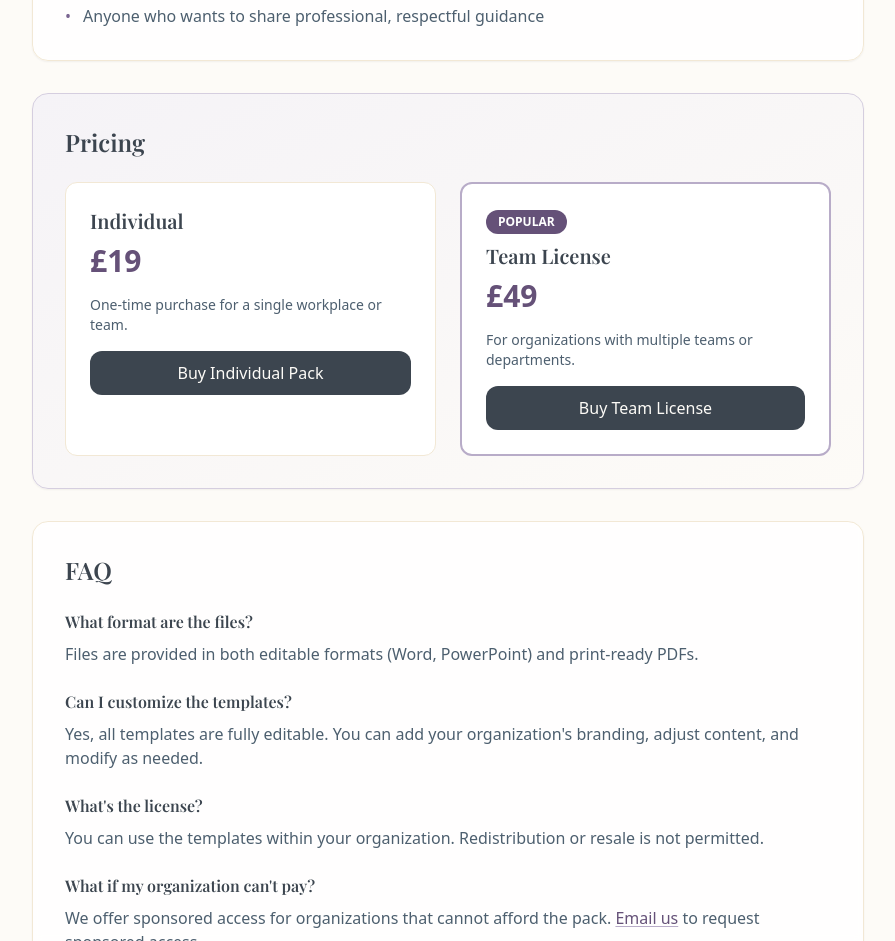
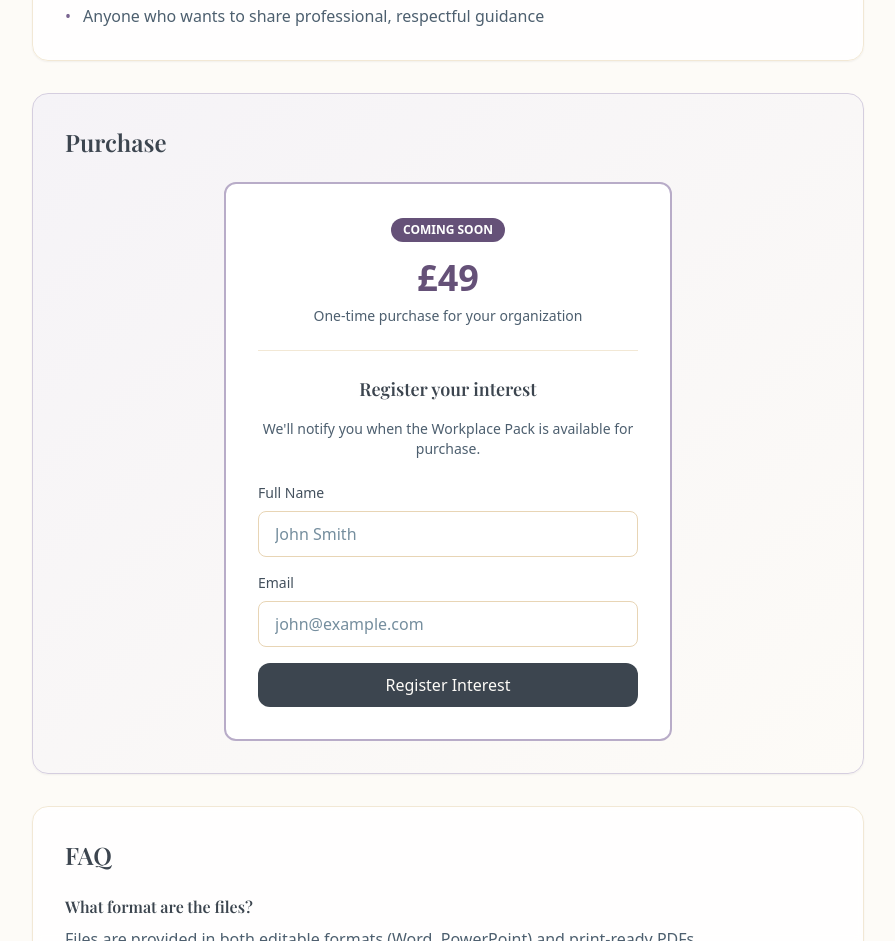
Before and after one commit to RidhwanDev/ramadanatwork, a Next.js app: page /workplace-pack in a window 1280 px wide. Shown: the part 920-1861 px from the top of the page, without its empty margins (192-1087 px from the left). Built offline with nearby package versions, Linux system fonts and the light colour scheme; no server answers.

Commit message:
register interest

```diff
--- /dev/null
+++ b/app/api/register-interest/route.ts
@@ -0,0 +1,61 @@
+import { NextRequest, NextResponse } from "next/server";
+import { Resend } from "resend";
+
+const resend = new Resend(process.env.RESEND_API_KEY);
+
+export async function POST(request: NextRequest) {
+  try {
+    const { name, email } = await request.json();
+
+    // Validate input
+    if (!name || !email) {
+      return NextResponse.json(
+        { error: "Name and email are required" },
+        { status: 400 }
+      );
+    }
+
+    if (!/^[^\s@]+@[^\s@]+\.[^\s@]+$/.test(email)) {
+      return NextResponse.json(
+        { error: "Invalid email address" },
+        { status: 400 }
+      );
+    }
+
+    // Send email notification
+    const { data, error } = await resend.emails.send({
+      from: "Ramadan at Work <noreply@ramadanatwork.com>",
+      to: "ridhwan.developer@gmail.com",
+      subject: "New Workplace Pack Interest Registration",
+      html: `
+        <h2>New Interest Registration</h2>
+        <p><strong>Name:</strong> ${name}</p>
+        <p><strong>Email:</strong> ${email}</p>
+        <p><strong>Date:</strong> ${new Date().toLocaleString("en-GB", { timeZone: "Europe/London" })}</p>
+      `,
+      text: `
+        New Interest Registration
+
+        Name: ${name}
+        Email: ${email}
+        Date: ${new Date().toLocaleString("en-GB", { timeZone: "Europe/London" })}
+      `,
+    });
+
+    if (error) {
+      console.error("Resend error:", error);
+      return NextResponse.json(
+        { error: "Failed to send notification email" },
+        { status: 500 }
+      );
+    }
+
+    return NextResponse.json({ success: true, messageId: data?.id });
+  } catch (error) {
+    console.error("Register interest error:", error);
+    return NextResponse.json(
+      { error: "Internal server error" },
+      { status: 500 }
+    );
+  }
+}
--- a/app/workplace-pack/page.tsx
+++ b/app/workplace-pack/page.tsx
@@ -1,6 +1,7 @@
 import { Metadata } from "next";
 import Link from "next/link";
 import { site } from "@/lib/content";
+import { RegisterInterestForm } from "@/components/RegisterInterestForm";
 
 export const metadata: Metadata = {
   title: "Workplace Pack",
@@ -91,30 +92,30 @@ export default function WorkplacePackPage() {
           </ul>
         </section>
 
-        {/* Pricing */}
+        {/* Purchase */}
         <section className="card p-8 mb-8 bg-gradient-to-br from-dusk-50 to-sand-50 border-dusk-200">
           <h2 className="font-display text-2xl font-semibold text-night-800 mb-6">
-            Pricing
+            Purchase
           </h2>
-          <div className="grid md:grid-cols-2 gap-6">
-            <div className="bg-white rounded-xl p-6 border border-sand-200">
-              <h3 className="font-display text-xl font-semibold text-night-800 mb-2">Individual</h3>
-              <p className="text-3xl font-bold text-dusk-600 mb-4">£19</p>
-              <p className="text-night-600 text-sm mb-4">One-time purchase for a single workplace or team.</p>
-              <button className="btn-primary w-full">
-                Buy Individual Pack
-              </button>
+          <div className="bg-white rounded-xl p-8 border-2 border-dusk-300 max-w-md mx-auto">
+            <div className="text-center mb-6">
+              <div className="inline-block bg-dusk-600 text-white text-xs font-semibold px-3 py-1 rounded-full mb-4">
+                COMING SOON
+              </div>
+              <p className="text-4xl font-bold text-dusk-600 mb-2">£49</p>
+              <p className="text-night-600 text-sm">
+                One-time purchase for your organization
+              </p>
             </div>
-            <div className="bg-white rounded-xl p-6 border-2 border-dusk-300">
-              <div className="inline-block bg-dusk-600 text-white text-xs font-semibold px-3 py-1 rounded-full mb-2">
-                POPULAR
-              </div>
-              <h3 className="font-display text-xl font-semibold text-night-800 mb-2">Team License</h3>
-              <p className="text-3xl font-bold text-dusk-600 mb-4">£49</p>
-              <p className="text-night-600 text-sm mb-4">For organizations with multiple teams or departments.</p>
-              <button className="btn-primary w-full">
-                Buy Team License
-              </button>
+
+            <div className="border-t border-sand-200 pt-6">
+              <h3 className="font-display text-lg font-semibold text-night-800 mb-4 text-center">
+                Register your interest
+              </h3>
+              <p className="text-sm text-night-600 mb-6 text-center">
+                We&apos;ll notify you when the Workplace Pack is available for purchase.
+              </p>
+              <RegisterInterestForm />
             </div>
           </div>
         </section>
--- /dev/null
+++ b/components/RegisterInterestForm.tsx
@@ -0,0 +1,111 @@
+"use client";
+
+import { useState, FormEvent } from "react";
+
+export function RegisterInterestForm() {
+  const [name, setName] = useState("");
+  const [email, setEmail] = useState("");
+  const [status, setStatus] = useState<"idle" | "loading" | "success" | "error">("idle");
+  const [errorMessage, setErrorMessage] = useState("");
+
+  const handleSubmit = async (e: FormEvent) => {
+    e.preventDefault();
+    setStatus("loading");
+    setErrorMessage("");
+
+    try {
+      const response = await fetch("/api/register-interest", {
+        method: "POST",
+        headers: {
+          "Content-Type": "application/json",
+        },
+        body: JSON.stringify({ name, email }),
+      });
+
+      const data = await response.json();
+
+      if (!response.ok) {
+        throw new Error(data.error || "Something went wrong");
+      }
+
+      setStatus("success");
+      setName("");
+      setEmail("");
+    } catch (error) {
+      setStatus("error");
+      setErrorMessage(
+        error instanceof Error ? error.message : "Failed to register interest. Please try again."
+      );
+    }
+  };
+
+  return (
+    <form onSubmit={handleSubmit} className="space-y-4">
+      <div>
+        <label htmlFor="name" className="block text-sm font-medium text-night-700 mb-2">
+          Full Name
+        </label>
+        <input
+          id="name"
+          type="text"
+          required
+          value={name}
+          onChange={(e) => setName(e.target.value)}
+          placeholder="John Smith"
+          className="w-full px-4 py-2.5 rounded-lg border border-sand-300 bg-white text-night-800 placeholder:text-night-400 focus:outline-none focus:ring-2 focus:ring-dusk-400 focus:border-transparent"
+          disabled={status === "loading"}
+        />
+      </div>
+
+      <div>
+        <label htmlFor="email" className="block text-sm font-medium text-night-700 mb-2">
+          Email
+        </label>
+        <input
+          id="email"
+          type="email"
+          required
+          value={email}
+          onChange={(e) => setEmail(e.target.value)}
+          placeholder="john@example.com"
+          className="w-full px-4 py-2.5 rounded-lg border border-sand-300 bg-white text-night-800 placeholder:text-night-400 focus:outline-none focus:ring-2 focus:ring-dusk-400 focus:border-transparent"
+          disabled={status === "loading"}
+        />
+      </div>
+
+      {status === "error" && (
+        <div className="p-3 bg-red-50 border border-red-200 rounded-lg">
+          <p className="text-sm text-red-700">{errorMessage}</p>
+        </div>
+      )}
+
+      {status === "success" && (
+        <div className="p-3 bg-green-50 border border-green-200 rounded-lg">
+          <p className="text-sm text-green-700">
+            Thank you! We&apos;ll notify you when the Workplace Pack is available.
+          </p>
+        </div>
+      )}
+
+      <button
+        type="submit"
+        disabled={status === "loading" || status === "success"}
+        className="btn-primary w-full disabled:opacity-50 disabled:cursor-not-allowed"
+      >
+        {status === "loading" ? (
+          <span className="flex items-center justify-center gap-2">
+            <svg className="animate-spin w-4 h-4" fill="none" viewBox="0 0 24 24">
+              <circle className="opacity-25" cx="12" cy="12" r="10" stroke="currentColor" strokeWidth="4" />
+              <path className="opacity-75" fill="currentColor" d="M4 12a8 8 0 018-8V0C5.373 0 0 5.373 0 12h4zm2 5.291A7.962 7.962 0 014 12H0c0 3.042 1.135 5.824 3 7.938l3-2.647z" />
+            </svg>
+            Registering...
+          </span>
+        ) : status === "success" ? (
+          "Registered!"
+        ) : (
+          "Register Interest"
+        )}
+      </button>
+    </form>
+  );
+}
--- a/components/WorkplacePackCTA.tsx
+++ b/components/WorkplacePackCTA.tsx
@@ -5,7 +5,7 @@ export function WorkplacePackCTA() {
   return (
     <section className="section-spacing">
       <div className="section-container">
-        <div className="grid md:grid-cols-2 gap-6">
+        <div className="grid md:grid-cols-1 gap-6">
           {/* Workplace Pack */}
           <div className="card p-6 sm:p-8 bg-gradient-to-br from-dusk-100/50 to-sand-50 border-dusk-200">
             <div className="flex items-start gap-4 mb-4">
@@ -27,7 +27,7 @@ export function WorkplacePackCTA() {
           </div>
 
           {/* Donation */}
-          <div className="card p-6 sm:p-8 bg-gradient-to-br from-crescent-500/10 to-sand-50 border-crescent-300/50">
+          {/* <div className="card p-6 sm:p-8 bg-gradient-to-br from-crescent-500/10 to-sand-50 border-crescent-300/50">
             <div className="flex items-start gap-4 mb-4">
               <span className="w-12 h-12 rounded-xl bg-crescent-100 flex items-center justify-center flex-shrink-0">
                 <span className="text-2xl">💛</span>
@@ -47,7 +47,7 @@ export function WorkplacePackCTA() {
             >
               {site.donation.button}
             </a>
-          </div>
+          </div> */}
         </div>
       </div>
     </section>
```
Also changed, not shown: app/page.tsx (+18 -1 lines).
